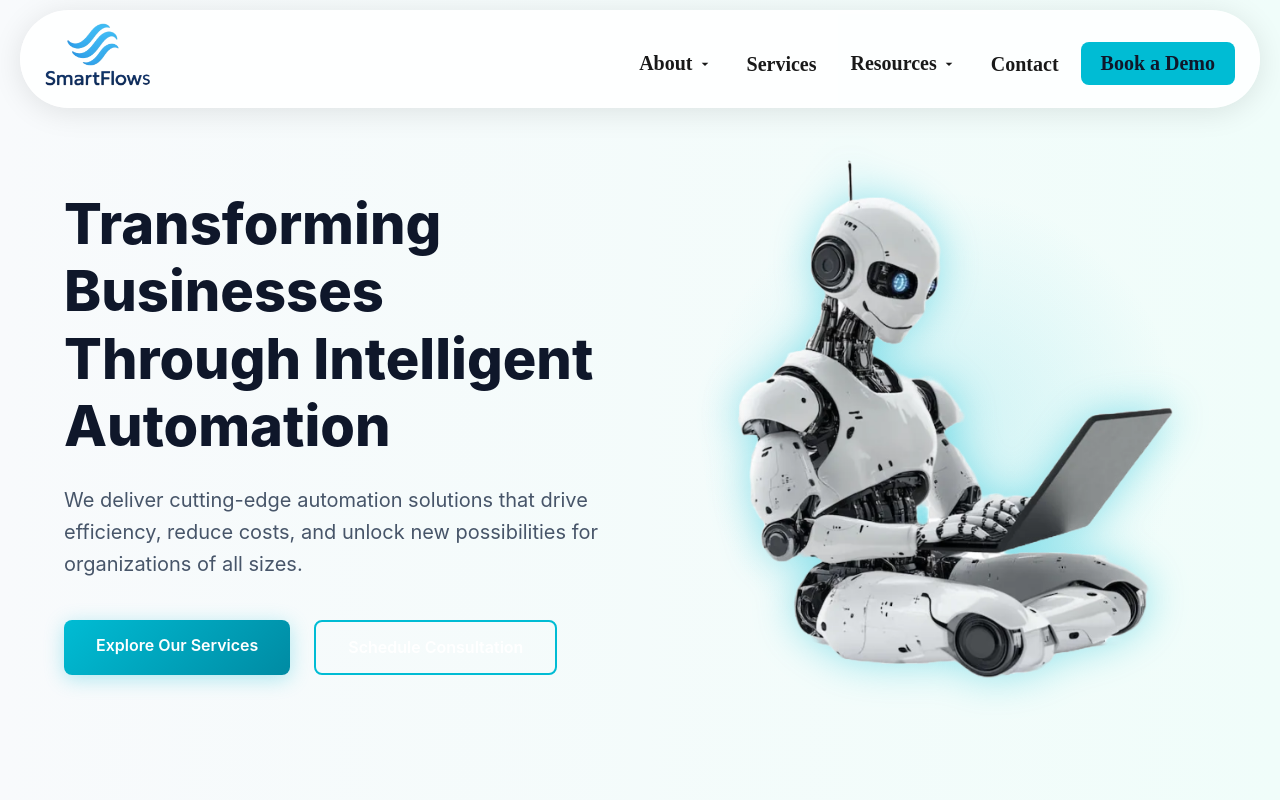
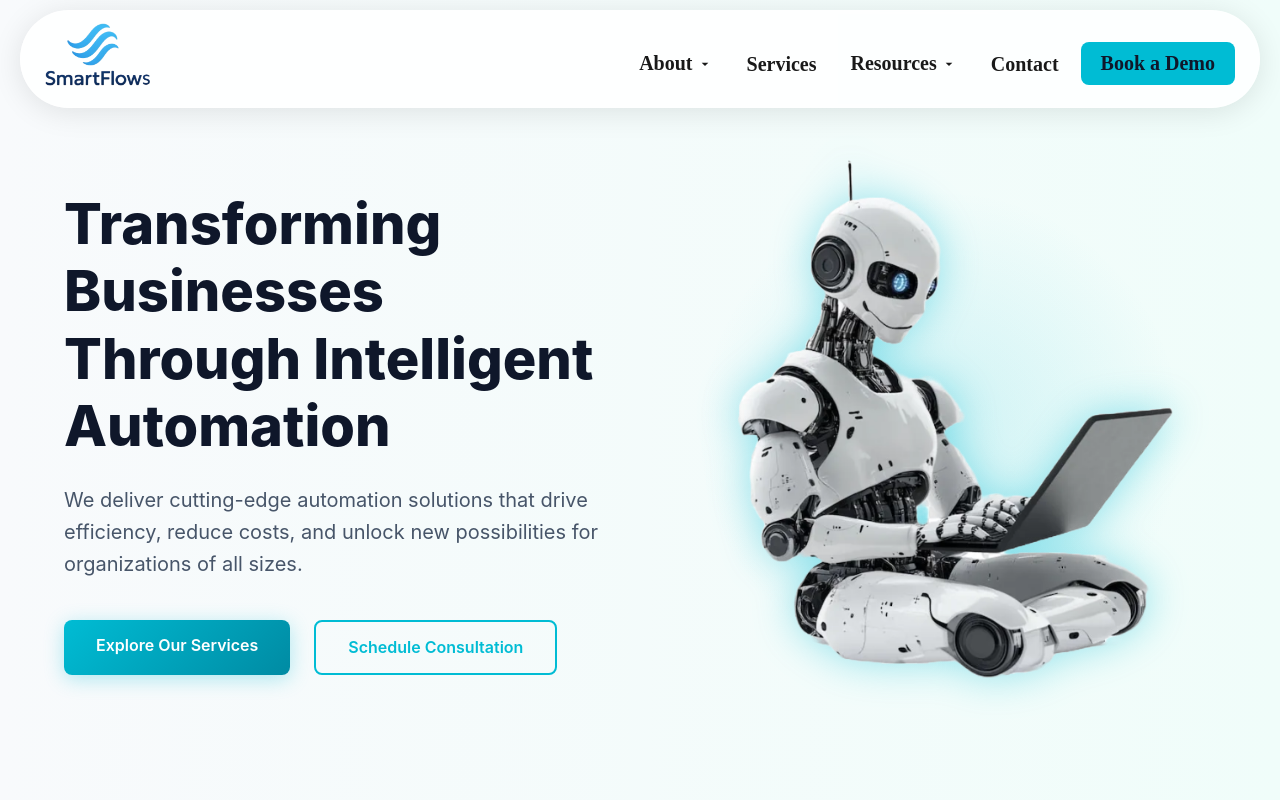
Before and after one commit to Shauryaraje7/SMART-FLOWS, a React (Vite) app: page /aboutuspage in a window 1280 px wide. Shown: the top 800 px of the page. Built offline with nearby package versions, Linux system fonts and the light colour scheme.

Commit message:
version 12.1.1

```diff
--- a/src/components/Pages/AboutusPage.jsx
+++ b/src/components/Pages/AboutusPage.jsx
@@ -152,7 +152,7 @@ const AboutPage = () => {
           <p>We deliver cutting-edge automation solutions that drive efficiency, reduce costs, and unlock new possibilities for organizations of all sizes.</p>
           <div className="aboutpage-hero-buttons">
             <Link to="/services" className="aboutpage-btn-primary">Explore Our Services</Link>
-            <Link to="/contact" className="aboutpage-btn-outline">Schedule Consultation</Link>
+            <Link to="/contact" className="aboutpage-btn1-outline">Schedule Consultation</Link>
           </div>
         </div>
         <div className="aboutpage-hero-image">
--- a/src/components/styles/AboutusPage.css
+++ b/src/components/styles/AboutusPage.css
@@ -26,6 +26,26 @@
   position: relative;
   min-height: 80vh;
 }
+
+
+.aboutpage-btn1-outline{
+  background: transparent;
+    color: #00bcd4;
+    border: 2px solid #00bcd4;
+        padding: 0.8rem 2rem;
+    border-radius: 8px;
+    font-weight: 600;
+    text-decoration: none;
+    transition: all 0.3s ease;
+    font-size: 1rem;
+}
+.aboutpage-btn1-outline:hover{
+    background:white;
+  transform: translateY(-3px);
+  color: #008ba3;
+  border-color: #008ba3;
+}
+
 
 .aboutpage-hero-content {
   flex: 1;
```
